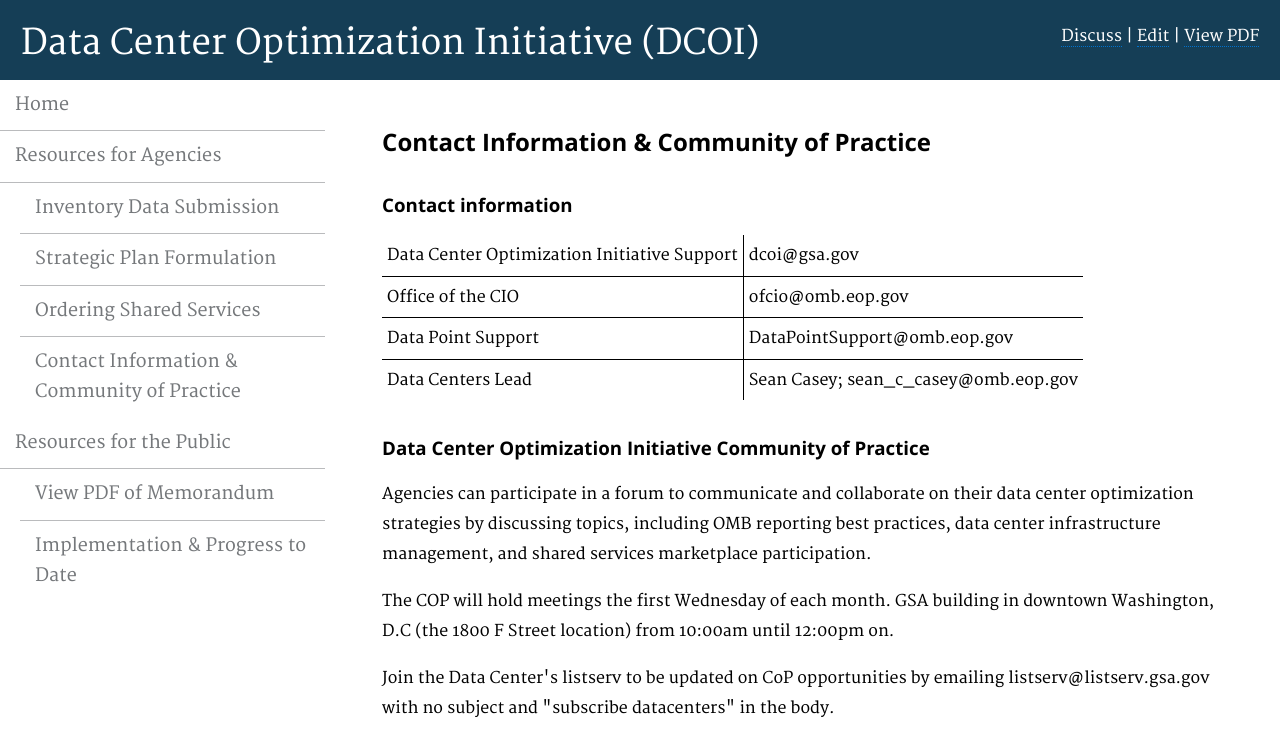
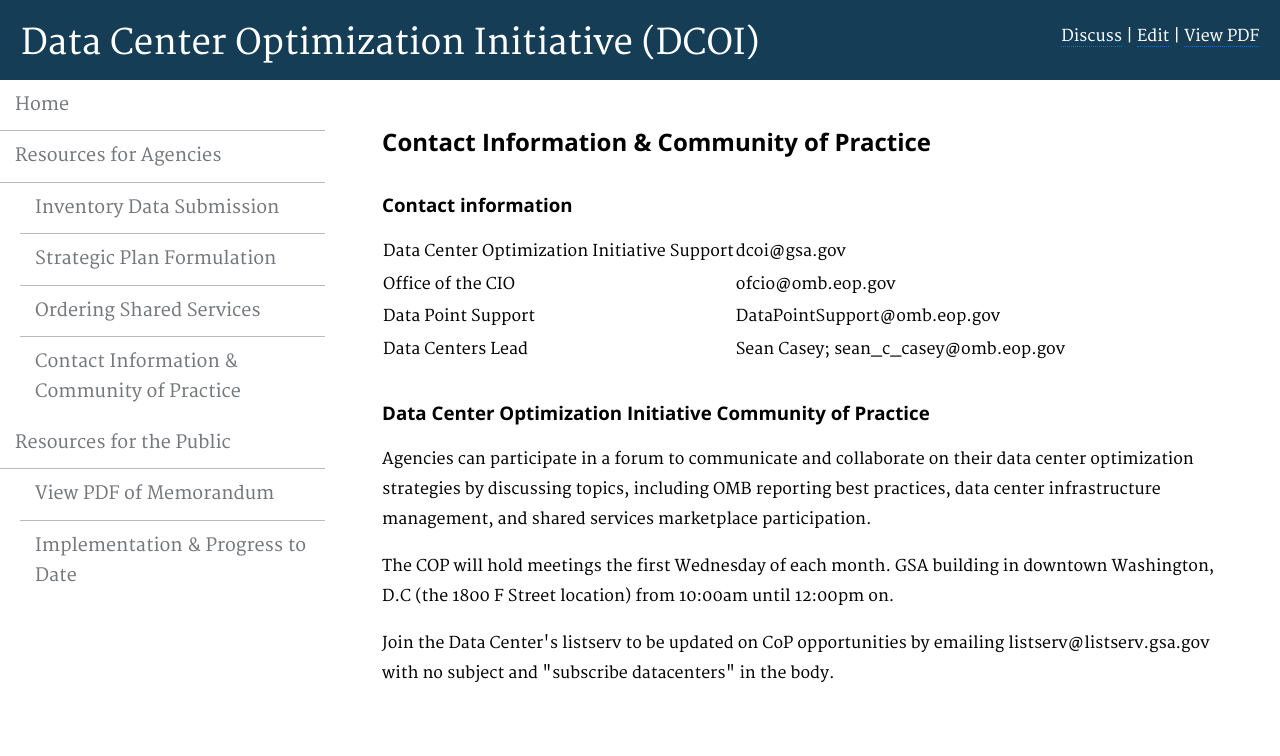
Before and after one commit to ydave-reisys/datacenters, a Jekyll site: the page built from pages/contactinfo-and-practice.html, in a window 1280 px wide. Shown: the top 756 px of the page. Built offline with Jekyll 4.4.1, drawn with Linux system fonts in a browser that asks for light colours; nearby versions of some CDN libraries; Markdown is read by kramdown in place of the engine named in the settings.

Commit message:
test tables contact information page

```diff
--- a/assets/css/styles.scss
+++ b/assets/css/styles.scss
@@ -370,15 +370,16 @@
   width:400px;
   height:260px;
 }
-  table.contact-info {
+ .contact-info{
+   table {
      border-collapse: collapse !important;
    }
    table td, table th {
      border: 1px solid black;
-    text-align:left;
-    font-weight:normal;
-    vertical-align:middle;
-    padding:5px;
+     text-align: left;
+     font-weight: normal;
+     vertical-align: middle;
+     padding: 5px;
    }
    table tr:first-child th {
      border-top: 0 !important;
@@ -397,3 +398,4 @@
    table tr th:last-child {
      border-right: 0 !important;
    }
+ }
```
Lines whose indentation alone changed are shown as unchanged.
